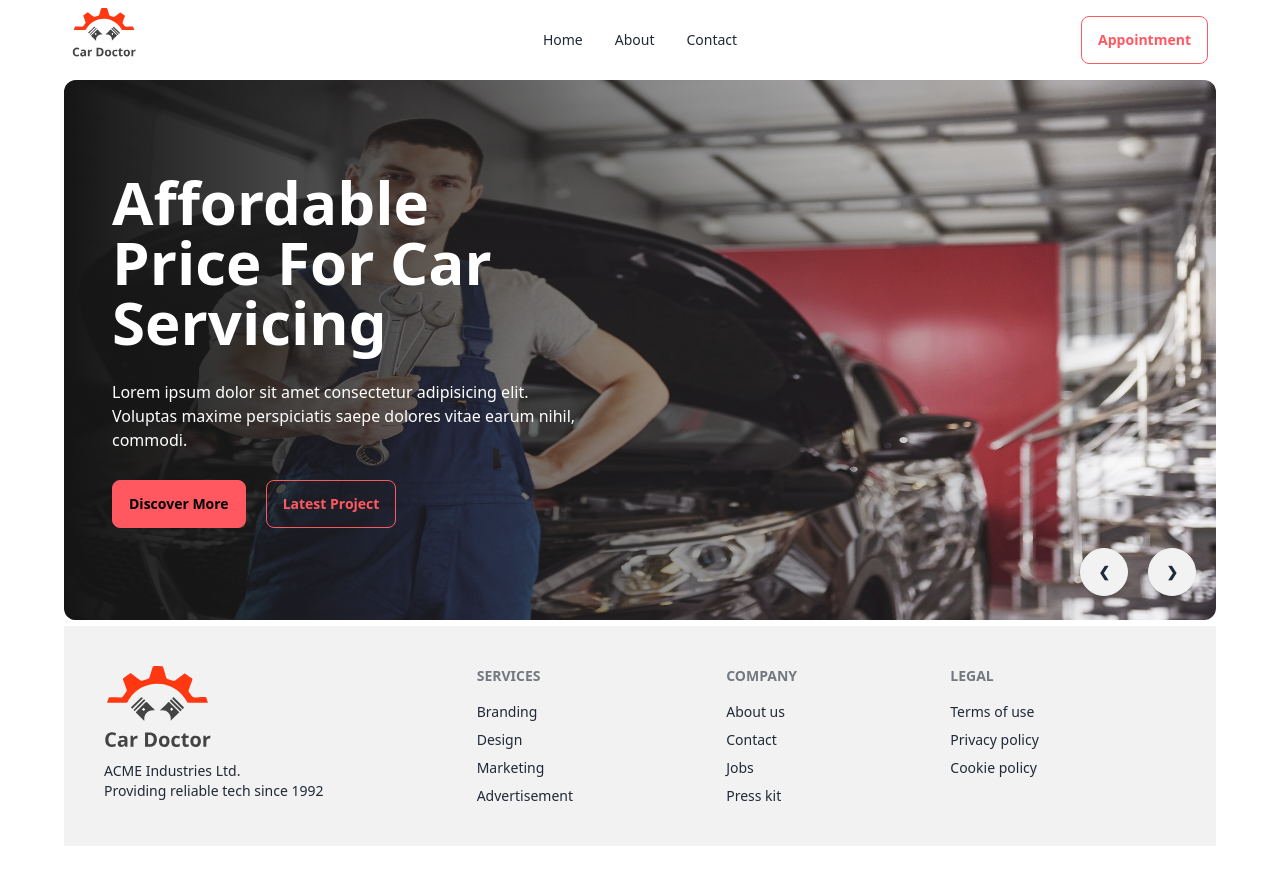
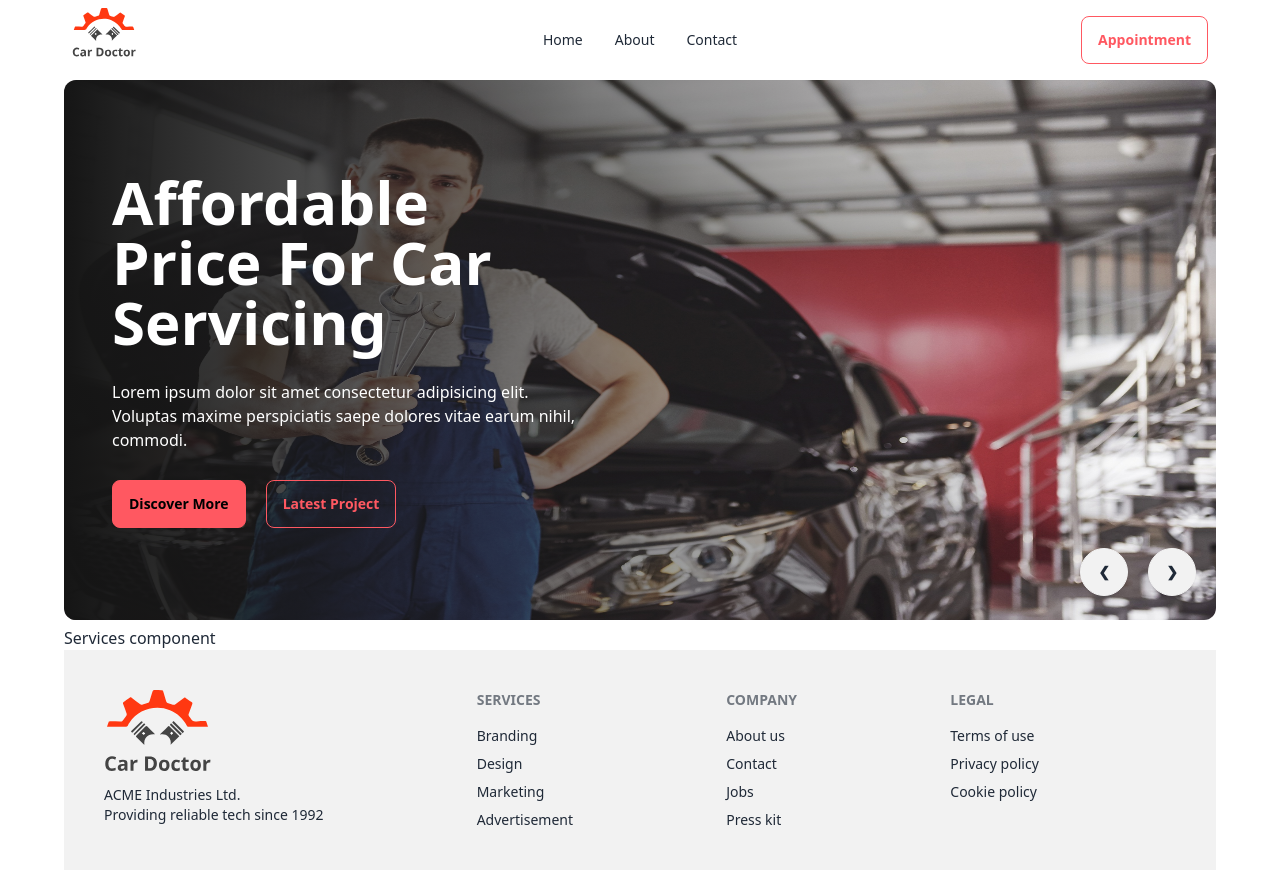
Before and after one commit to mhmsohel7/car-doctor-service-client, a React (Vite) app: page / in a window 1280 px wide. Before the commit the page ends 846 px from the top, so only its background shows below. Built offline with nearby package versions, Linux system fonts and the light colour scheme.

Commit message:
services section added and home folder correction

```diff
--- a/src/Routes/Routes.jsx
+++ b/src/Routes/Routes.jsx
@@ -1,6 +1,6 @@
 import { createBrowserRouter } from "react-router-dom";
 import Main from "../Layout/Main";
-import Home from "../pages/Home/Home";
+import Home from "../pages/Home/Home/Home";
 
 const router = createBrowserRouter([
   {
--- /dev/null
+++ b/src/pages/Home/About/About.jsx
@@ -0,0 +1,9 @@
+const About = () => {
+  return (
+    <div>
+      <h1>About section</h1>
+    </div>
+  );
+};
+
+export default About;
--- a/src/pages/Home/Home.jsx
+++ b/src/pages/Home/Home/Home.jsx
@@ -1,9 +1,11 @@
 import Banner from "../Banner/Banner";
+import Services from "../Services/Services";
 
 const Home = () => {
   return (
     <div>
       <Banner />
+      <Services />
     </div>
   );
 };
--- /dev/null
+++ b/src/pages/Home/Services/Services.jsx
@@ -0,0 +1,9 @@
+const Services = () => {
+  return (
+    <div>
+      <h1>Services component</h1>
+    </div>
+  );
+};
+
+export default Services;
```
Also changed, not shown: src/pages/Home/Banner/Banner.jsx (renamed from src/pages/Banner/Banner.jsx, +4 -4 lines).
